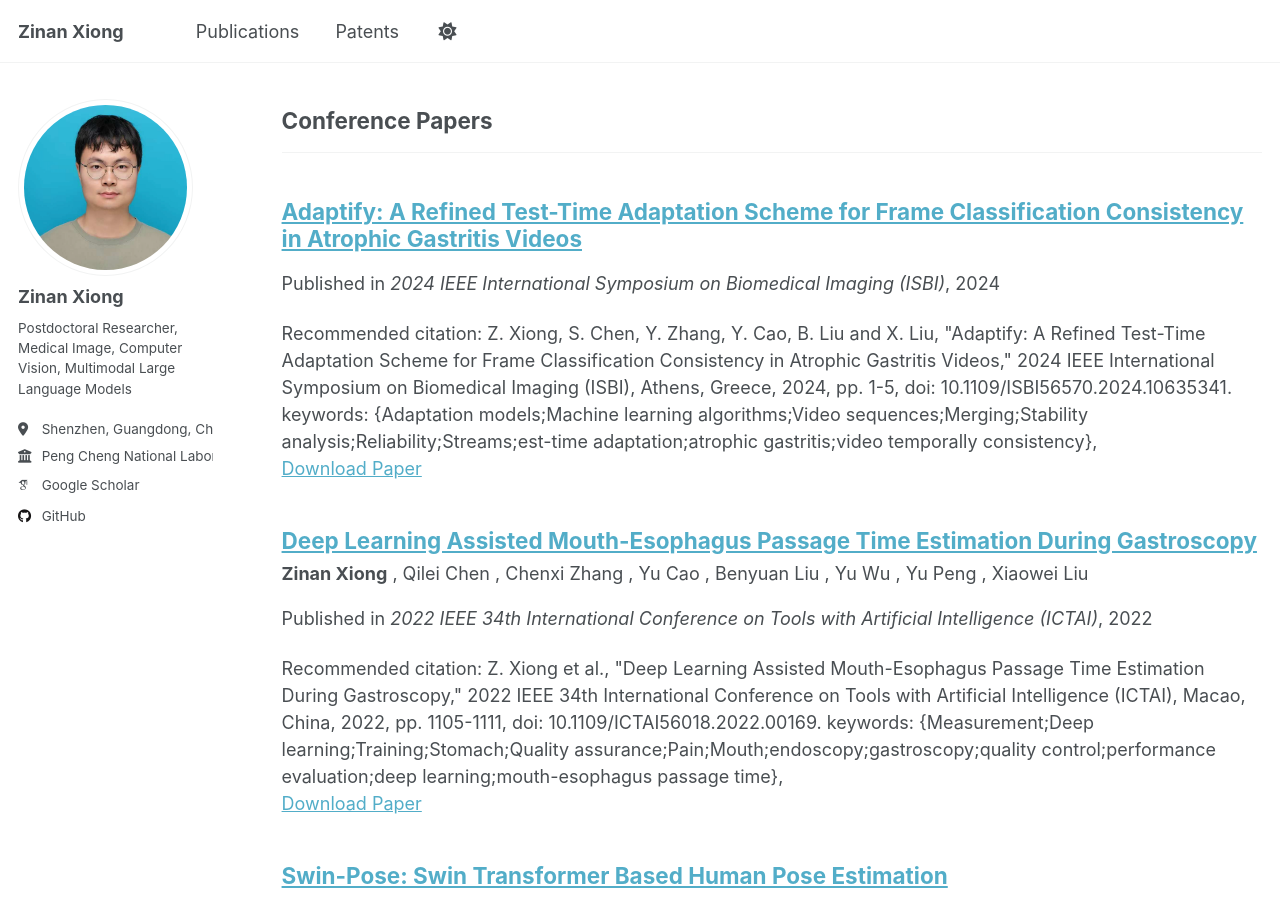
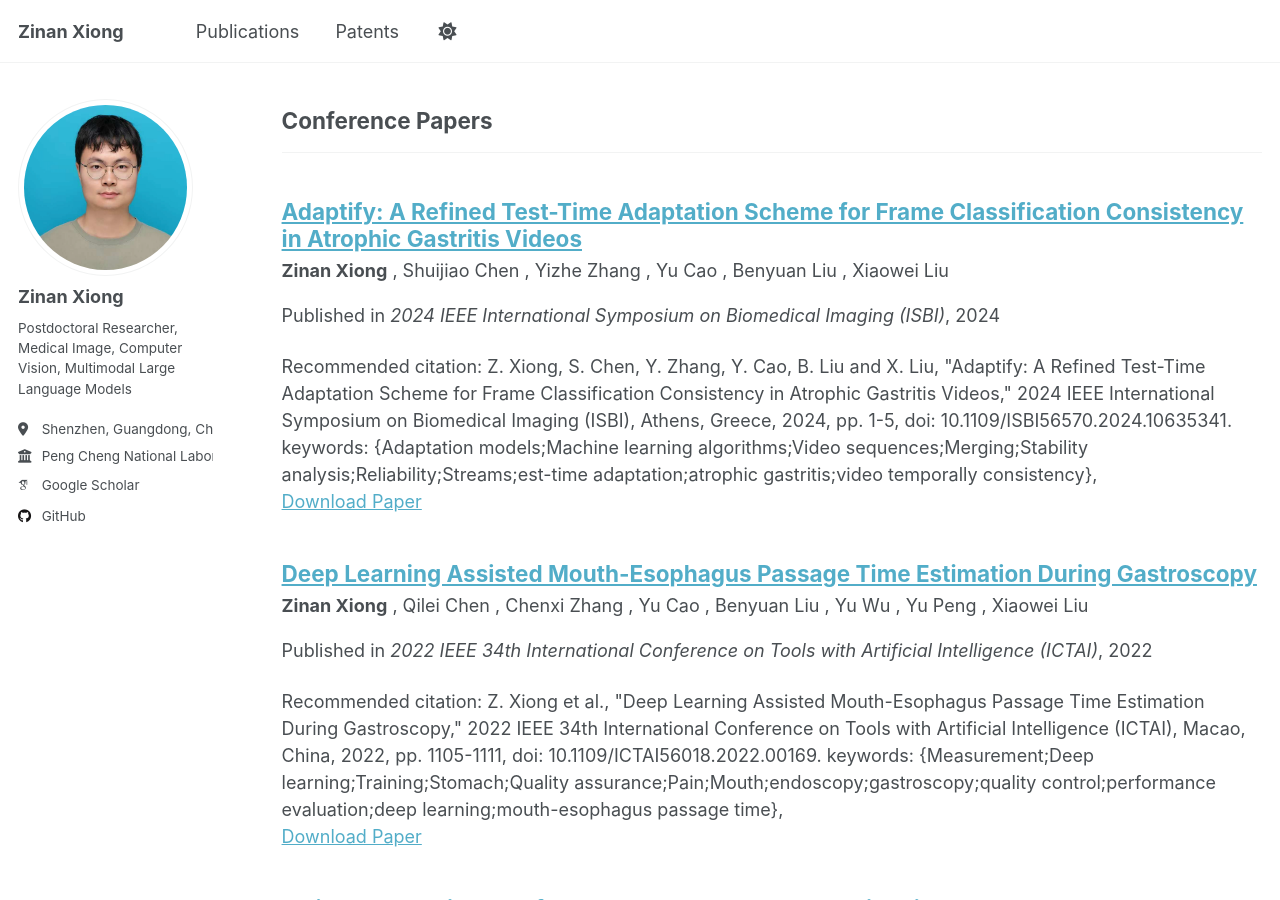
Before and after one commit to ttppss/zinanxiong, a Jekyll site: the page built from _pages/publications.html, in a window 1280 px wide and 900 px high, scrolled down 1624 px. Built offline with Jekyll 4.4.1, drawn with Linux system fonts in a browser that asks for light colours; some web fonts are replaced; a script that is not in the unit is left out.

Commit message:
Update 2024-05-27-conference-paper.md

```diff
--- a/_publications/2024-05-27-conference-paper.md
+++ b/_publications/2024-05-27-conference-paper.md
@@ -1,5 +1,6 @@
 ---
 title: "Adaptify: A Refined Test-Time Adaptation Scheme for Frame Classification Consistency in Atrophic Gastritis Videos"
+authors: ["Zinan Xiong", "Shuijiao Chen", "Yizhe Zhang", "Yu Cao", "Benyuan Liu", "Xiaowei Liu"]
 collection: publications
 category: conferences
 permalink: /publication/2024-05-27-conference-paper
```
